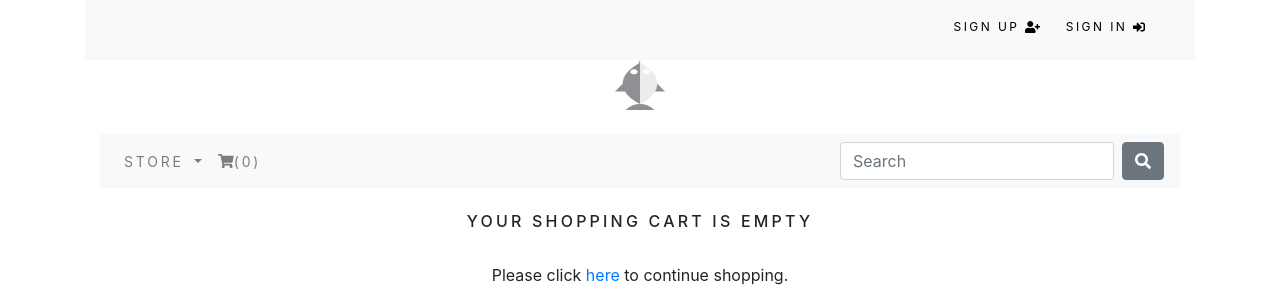
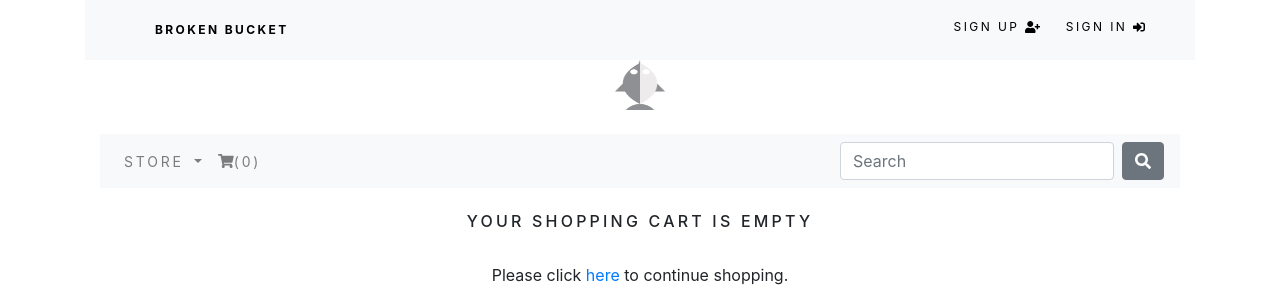
Before and after one commit to nexto123/ecommerce-assignments, a Django app: page /cart/ in a window 1280 px wide. Shown: the top 300 px of the page. Run offline with Django 3.2, Linux system fonts and the light colour scheme; data that the repository does not hold is empty; some libraries are stand-ins or nearby versions.

Commit message:
added brand name

```diff
--- a/shop/templates/top-navbar.html
+++ b/shop/templates/top-navbar.html
@@ -1,6 +1,10 @@
 <div class="container">
 	<div class="my_custom_menu">
+
 		<ul>
+			<li class="nav-item float-left">
+				<a class="navbar-brand" href="{% url 'shop:allProdCat' %}"><strong>Broken Bucket</strong></a>
+			</li>
 			{% if request.user.is_authenticated and request.user.first_name %}
 			<li>
 				Welcome, <a href="#" class="dropdown-toggle" data-toggle="dropdown" aria-haspopup="true" aria-expanded="false">{{ request.user.first_name }} <i class="fas fa-user-circle"></i></a>
```
